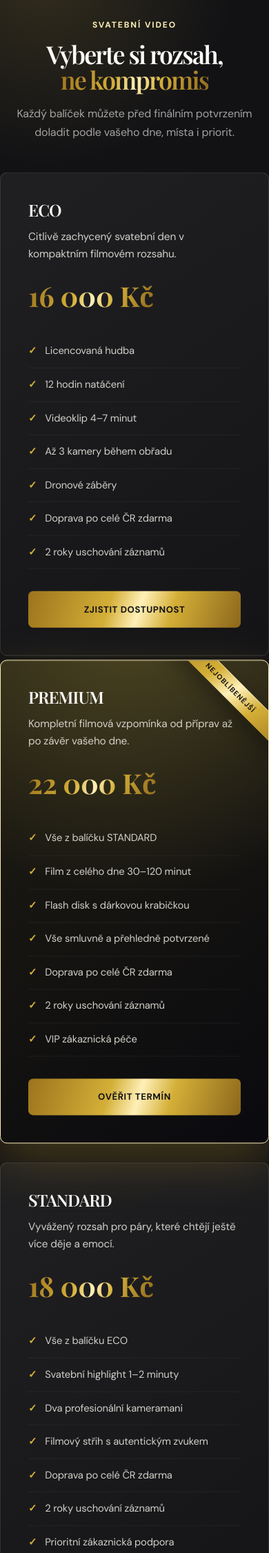
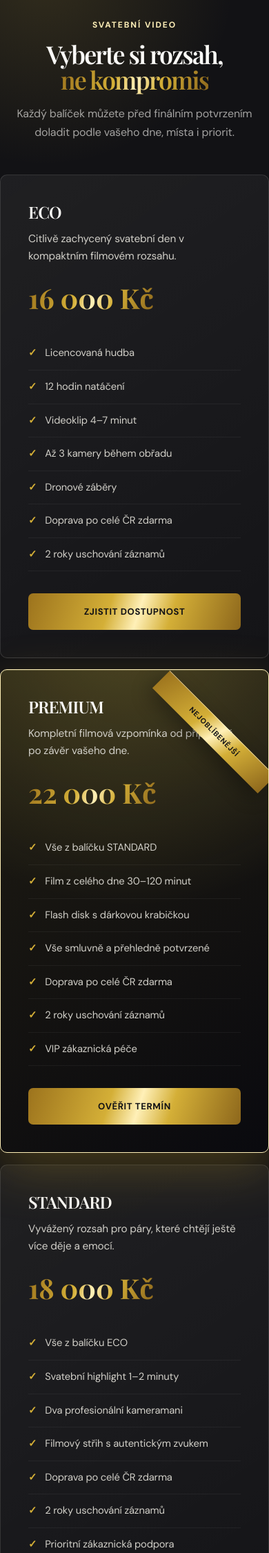
Before and after one commit to ivanovgeno/ivproduction, a PHP site: page /svatby.html in a window 390 px wide. Shown: the part 3459-5710 px from the top of the page at 69% size. Run offline with PHP 8.4, Linux system fonts and the light colour scheme; some web fonts are replaced.

Commit message:
Use hover-only package motion and fix premium sash layout

```diff
--- a/packages.css
+++ b/packages.css
@@ -66,11 +66,11 @@
 .package-card {
     display: flex;
     flex-direction: column;
-    transform: translateY(-0.45rem);
+    transform: none;
 }
 
 .package-card:hover {
-    transform: translateY(-0.75rem);
+    transform: translateY(-0.7rem);
 }
 
 .package-card .pricing-name {
@@ -137,13 +137,13 @@
         linear-gradient(145deg, rgba(32, 29, 19, 0.98), rgba(10, 10, 15, 0.98));
     border-color: var(--gold-shine, #ffe55c);
     box-shadow: 0 1.5rem 4.5rem rgba(201, 162, 39, 0.28), inset 0 1px 0 rgba(255, 244, 184, 0.16);
-    transform: translateY(-1.45rem);
+    transform: none;
     z-index: 2;
 }
 
 .pricing-card.is-popular:hover {
-    box-shadow: 0 1.5rem 4.5rem rgba(201, 162, 39, 0.28), inset 0 1px 0 rgba(255, 244, 184, 0.16);
-    transform: translateY(-1.45rem);
+    box-shadow: 0 2rem 5rem rgba(201, 162, 39, 0.36), inset 0 1px 0 rgba(255, 244, 184, 0.16);
+    transform: translateY(-1.1rem);
 }
 
 /* Replace the old badge with a prominent premium corner sash. */
@@ -157,20 +157,21 @@
     box-shadow: 0 0.65rem 1.8rem rgba(0, 0, 0, 0.32), inset 0 1px 0 rgba(255, 255, 255, 0.5);
     color: var(--dark, #0a0a0f);
     display: grid;
-    font-size: 0.64rem;
+    font-size: 0.66rem;
     font-weight: 900;
-    letter-spacing: 0.1em;
-    padding: 0.66rem 0.5rem;
+    height: 2.25rem;
+    letter-spacing: 0.08em;
+    padding: 0;
     position: absolute;
     place-items: center;
-    right: -5.05rem;
+    right: -1.8rem;
     text-align: center;
-    top: 1.52rem;
+    top: 4.5rem;
     transform: rotate(45deg);
     transition: none !important;
     text-transform: uppercase;
     white-space: nowrap;
-    width: 17rem;
+    width: 13.5rem;
     z-index: 3;
 }
 
@@ -219,19 +220,19 @@
     }
 
     .pricing-card.is-popular {
-        transform: translateY(-0.85rem);
+        transform: none;
     }
 
     .pricing-card.is-popular:hover {
-        transform: translateY(-0.85rem);
+        transform: translateY(-0.72rem);
     }
 
     .package-card {
-        transform: translateY(-0.2rem);
+        transform: none;
     }
 
     .package-card:hover {
-        transform: translateY(-0.2rem);
+        transform: translateY(-0.4rem);
     }
 
     .package-description {
```
